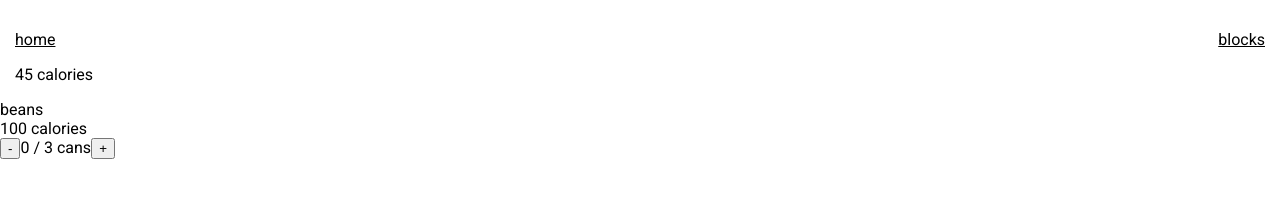
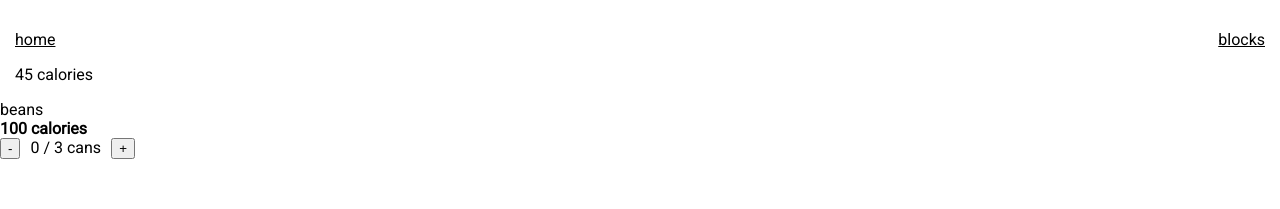
Before and after one commit to colorlessenergy/calorie-tracker, a Next.js app: page /day/1 in a window 1280 px wide. Shown: the top 209 px of the page. Built offline with nearby package versions, Linux system fonts and the light colour scheme.

Commit message:
add utility classes for date page

```diff
--- a/styles/utilities.scss
+++ b/styles/utilities.scss
@@ -1,6 +1,11 @@
 .mx-15 {
   margin-left: 15px;
   margin-right: 15px;
+}
+
+.mx-1 {
+  margin-left: 10px;
+  margin-right: 10px;
 }
 
 .my-0 {
@@ -35,3 +40,7 @@
 .align-items-center {
   align-items: center;
 }
+
+.text-bold {
+  font-weight: 600;
+}
```
